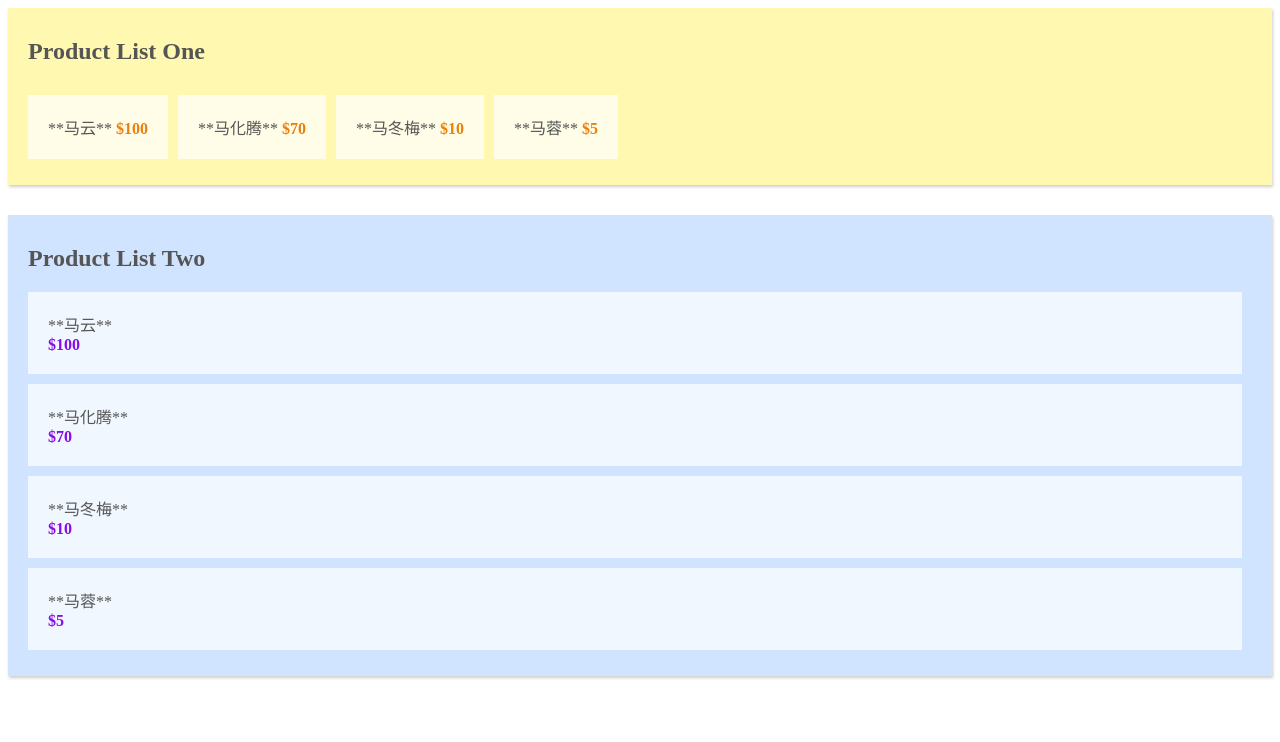
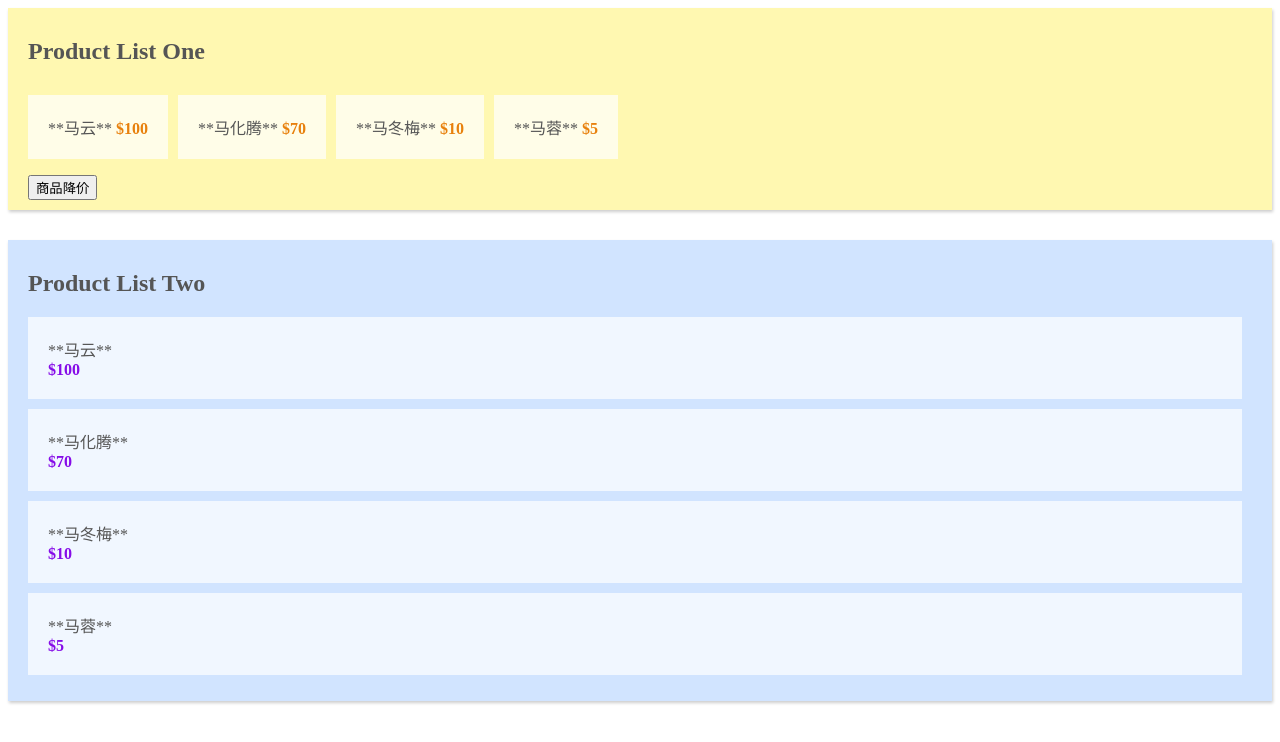
Before and after one commit to perker-xu/vuex, a Vue app: page /#/ in a window 1280 px wide. Shown: the top 742 px of the page. Built offline with nearby package versions, Linux system fonts and the light colour scheme.

Commit message:
mutations使用

```diff
--- a/src/components/ProductListOne.vue
+++ b/src/components/ProductListOne.vue
@@ -8,6 +8,7 @@
           </li>
       </ul>
 
+      <button @click="reducePrice">商品降价</button>
   </div>
 </template>
 
@@ -24,6 +25,20 @@ export default {
         },
         saleProducts (){
             return this.$store.getters.saleProducts;
+        }
+    },
+    methods: {
+        /* mutations使用 */
+        // 商品降价
+        reducePrice: function(){
+            // 在严格模式下报错
+            /*
+            this.$store.state.products.forEach(product => {
+                product.price -= 2;
+            });
+            */
+            // 在任何模式下均适用
+            this.$store.commit('reducePrice');
         }
     }
 }
--- a/src/store.js
+++ b/src/store.js
@@ -3,8 +3,9 @@ import Vuex from 'vuex'
 
 Vue.use(Vuex);
 
-// export 外部文件调用store 即对外公开
 const store = new Vuex.Store({
+  // 严格模式
+  strict: true,
   state: {
     products: [
       { name: '马云', price:200 },
@@ -28,8 +29,13 @@ const store = new Vuex.Store({
     }
   },
   mutations: {
-
+    reducePrice: state => {
+      state.products.forEach(product => {
+        product.price -= 2;
+      });
+  }
   }
 });
 
+// export 外部文件调用store 即对外公开
 export default store;
```
